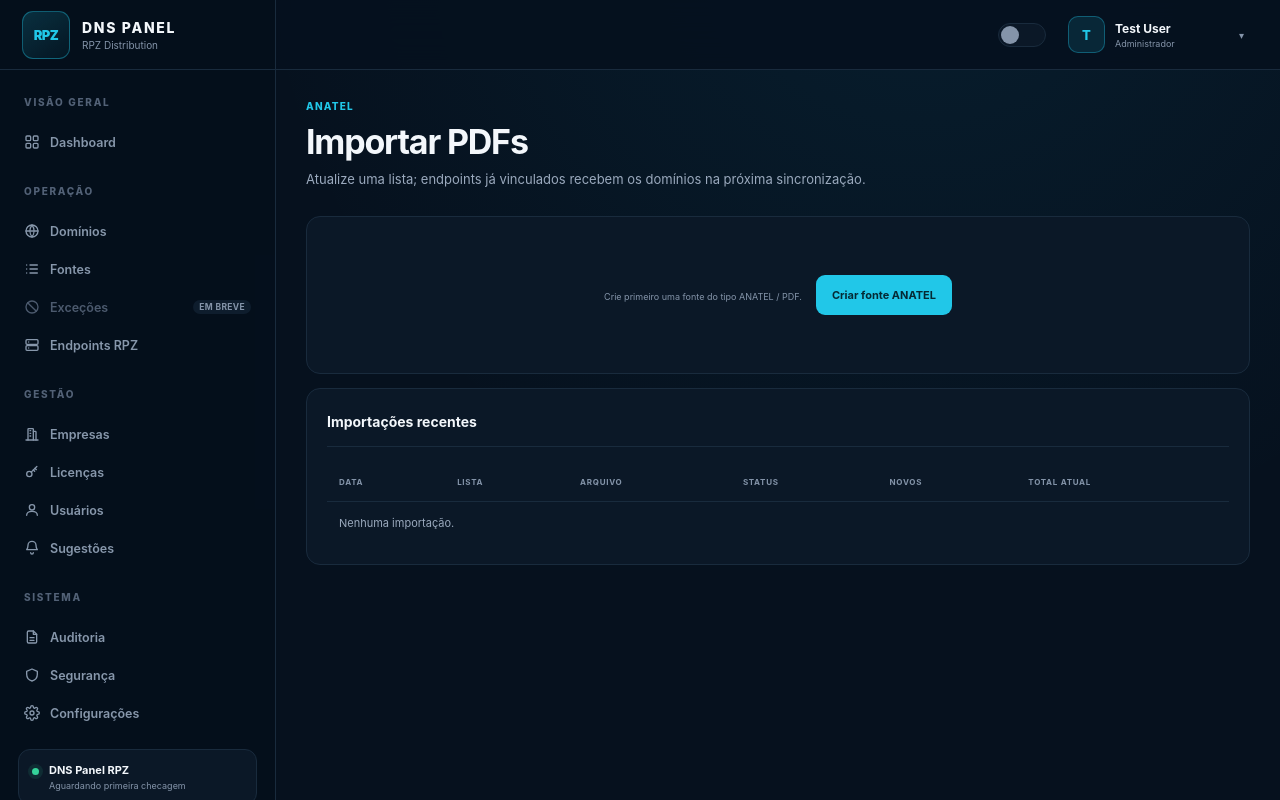
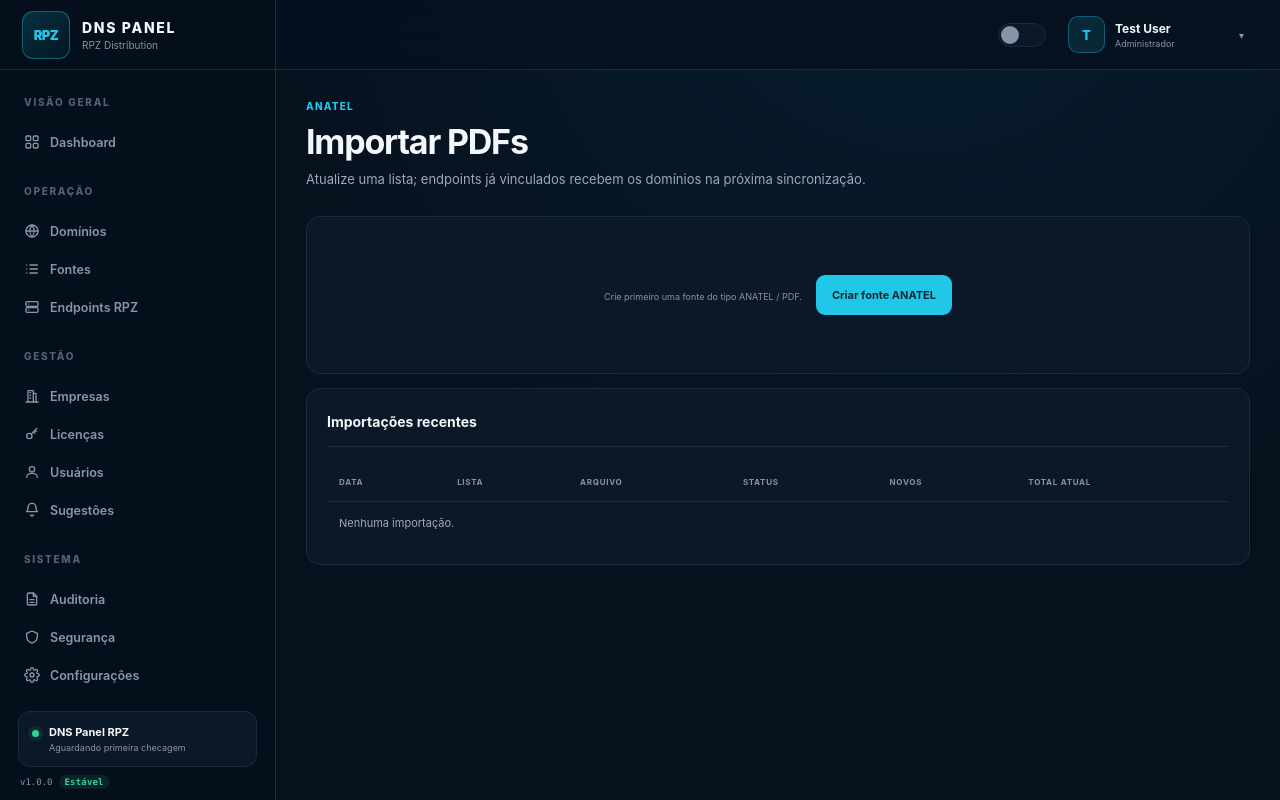
Before and after one commit to TrevizamNetwork001/dns-panel-rpz, a Laravel app: page /anatel in a window 1280 px wide. Run offline with Laravel 12, Linux system fonts and the light colour scheme; a user stored in the database is signed in; data comes from the database, SQL or seed files in the repository; data that the repository does not hold is empty.

Commit message:
style: remove atalho generico de excecoes

```diff
--- a/resources/views/layouts/app.blade.php
+++ b/resources/views/layouts/app.blade.php
@@ -38,7 +38,6 @@
                     <a href="{{ route('dominios.index') }}" class="sidebar-link @if(request()->routeIs('dominios.*') || request()->routeIs('consulta.*')) is-active @endif"><svg class="sidebar-nav-icon" width="16" height="16" viewBox="0 0 24 24" fill="none" stroke="currentColor" stroke-width="2" stroke-linecap="round" stroke-linejoin="round"><circle cx="12" cy="12" r="9"/><path d="M3 12h18"/><path d="M12 3a15 15 0 0 1 0 18a15 15 0 0 1 0-18Z"/></svg>Domínios</a>
                     <a href="{{ route('listas.index') }}" class="sidebar-link @if(request()->routeIs('listas.*')) is-active @endif"><svg class="sidebar-nav-icon" width="16" height="16" viewBox="0 0 24 24" fill="none" stroke="currentColor" stroke-width="2" stroke-linecap="round" stroke-linejoin="round"><path d="M9 6h11"/><path d="M9 12h11"/><path d="M9 18h11"/><path d="M4 6h.01"/><path d="M4 12h.01"/><path d="M4 18h.01"/></svg>{{ auth()->user()->isAdmin() ? 'Fontes' : 'Listas' }}</a>
                     @if (auth()->user()->isAdmin())
-                    <span class="sidebar-link is-disabled" title="Em breve"><svg class="sidebar-nav-icon" width="16" height="16" viewBox="0 0 24 24" fill="none" stroke="currentColor" stroke-width="2" stroke-linecap="round" stroke-linejoin="round"><circle cx="12" cy="12" r="9"/><path d="m5.5 5.5 13 13"/></svg>Exceções <span class="sidebar-badge-soon">em breve</span></span>
                     @endif
                     <a href="{{ route('servidores.index') }}" class="sidebar-link @if(request()->routeIs('servidores.*')) is-active @endif"><svg class="sidebar-nav-icon" width="16" height="16" viewBox="0 0 24 24" fill="none" stroke="currentColor" stroke-width="2" stroke-linecap="round" stroke-linejoin="round"><rect x="3" y="4" width="18" height="7" rx="1.5"/><rect x="3" y="13" width="18" height="7" rx="1.5"/><path d="M7 7.5h.01"/><path d="M7 16.5h.01"/></svg>{{ auth()->user()->isAdmin() ? 'Endpoints RPZ' : 'Servidores' }}</a>
                 </nav>
```
